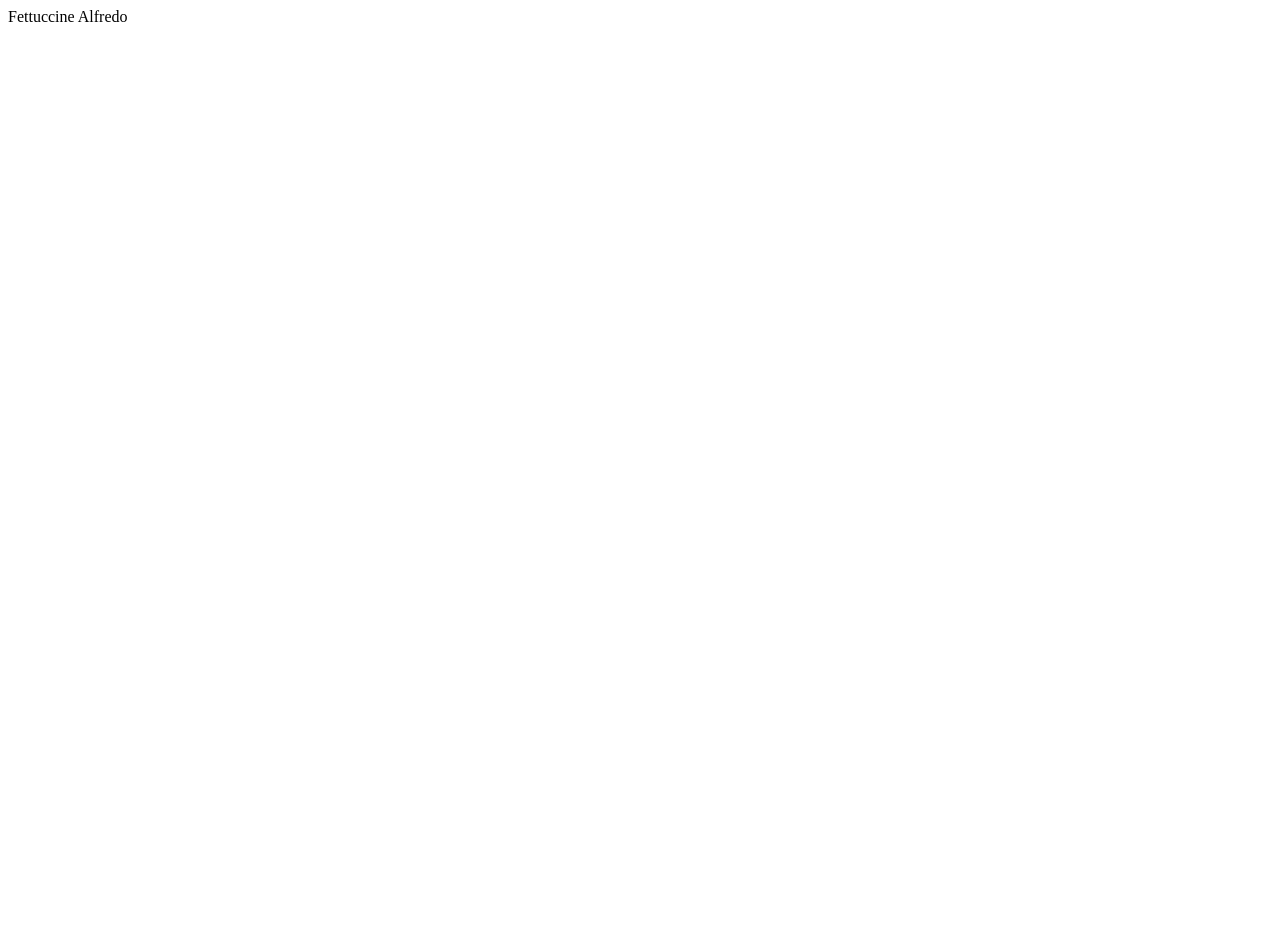
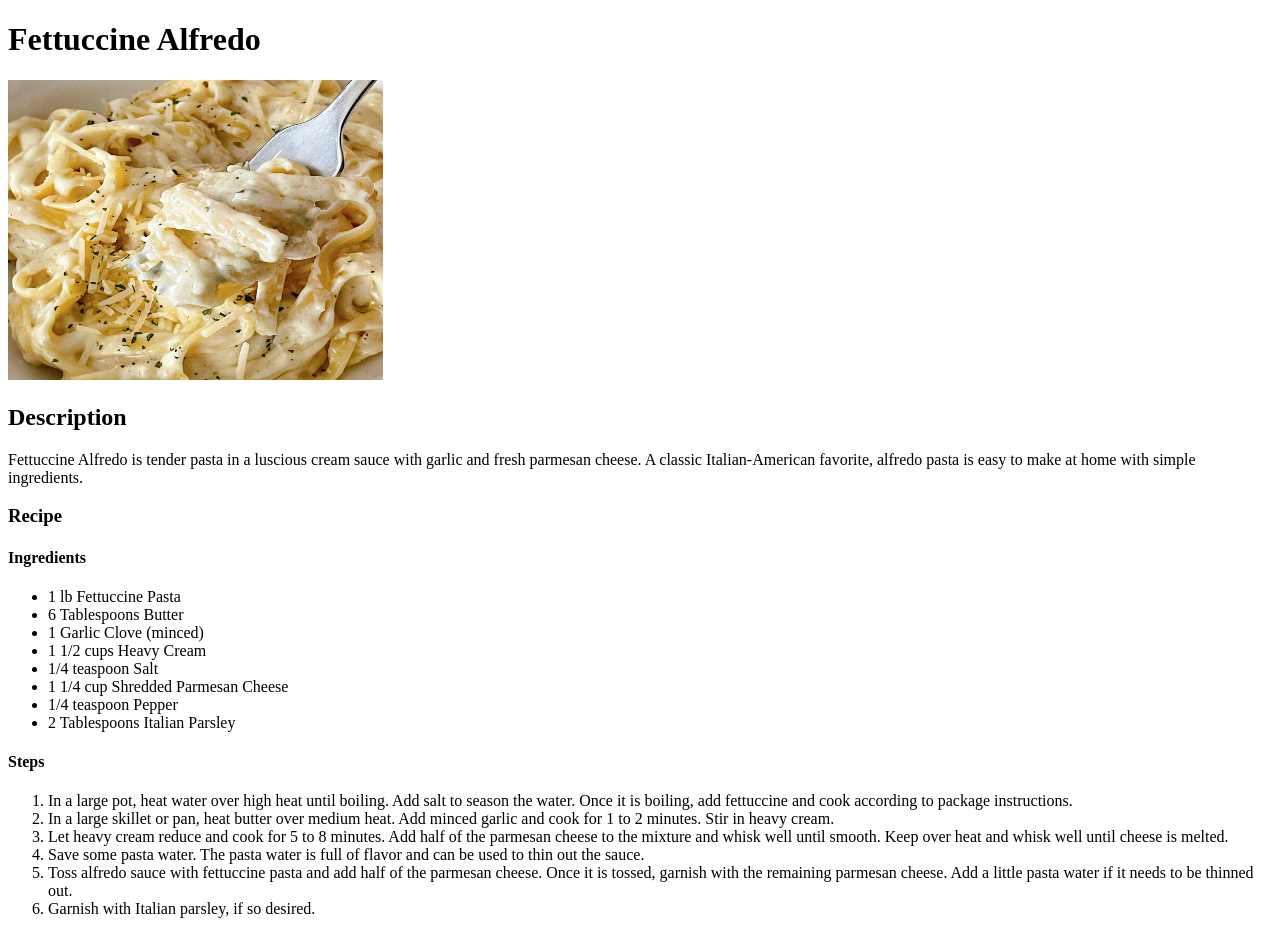
Before and after one commit to edoardrui0/odin-recipes, a plain HTML site: page html/recipes/fettuccine-alfredo.html in a window 1280 px wide. Before the commit the page ends 800 px from the top, so only its background shows below. Drawn offline with Linux system fonts and the light colour scheme.

Commit message:
Finish fettuccine-alfredo file
Add img, description, ingredients and steps

```diff
--- a/html/recipes/fettuccine-alfredo.html
+++ b/html/recipes/fettuccine-alfredo.html
@@ -6,6 +6,66 @@
     </head>
 
     <body>
-        Fettuccine Alfredo
+        <h1>Fettuccine Alfredo</h1>
+        <img src="../../images/alfredo.jpg" height="300" width="375" alt="Creamy Fettuccine Alfredo, served with Black Pepper">
+        <h2>Description</h2>
+
+        <p>
+            Fettuccine Alfredo is tender pasta in a luscious cream sauce with garlic
+            and fresh parmesan cheese. A classic Italian-American favorite, alfredo
+            pasta is easy to make at home with simple ingredients.
+        </p>
+
+
+        <h3>
+            Recipe
+        </h3>
+
+        <h4>Ingredients</h4>
+        <ul>
+            <li>1 lb Fettuccine Pasta</li>
+            <li>6 Tablespoons Butter</li>
+            <li>1 Garlic Clove (minced)</li>
+            <li>1 1/2 cups Heavy Cream</li>
+            <li>1/4 teaspoon Salt</li>
+            <li>1 1/4 cup Shredded Parmesan Cheese</li>
+            <li>1/4 teaspoon Pepper</li>
+            <li>2 Tablespoons Italian Parsley</li>
+        </ul>
+
+        <h4>Steps</h4>
+        <ol>
+            <li>
+                In a large pot, heat water over high heat until boiling. Add salt to
+                season the water. Once it is boiling, add fettuccine and cook
+                according to package instructions.
+            </li>
+
+            <li>
+                In a large skillet or pan, heat butter over medium heat. Add minced
+                garlic and cook for 1 to 2 minutes. Stir in heavy cream.
+            </li>
+
+            <li>
+                Let heavy cream reduce and cook for 5 to 8 minutes. Add half of the
+                parmesan cheese to the mixture and whisk well until smooth. Keep over
+                heat and whisk well until cheese is melted.
+            </li>
+
+            <li>
+                Save some pasta water. The pasta water is full of flavor and can be
+                used to thin out the sauce.
+            </li>
+
+            <li>
+                Toss alfredo sauce with fettuccine pasta and add half of the parmesan
+                cheese. Once it is tossed, garnish with the remaining parmesan cheese.
+                Add a little pasta water if it needs to be thinned out.
+            </li>
+
+            <li>
+                Garnish with Italian parsley, if so desired.
+            </li>
+        </ol>
     </body>
 </html>
```
Also changed, not shown: html/index.html (+5 -1 lines).
